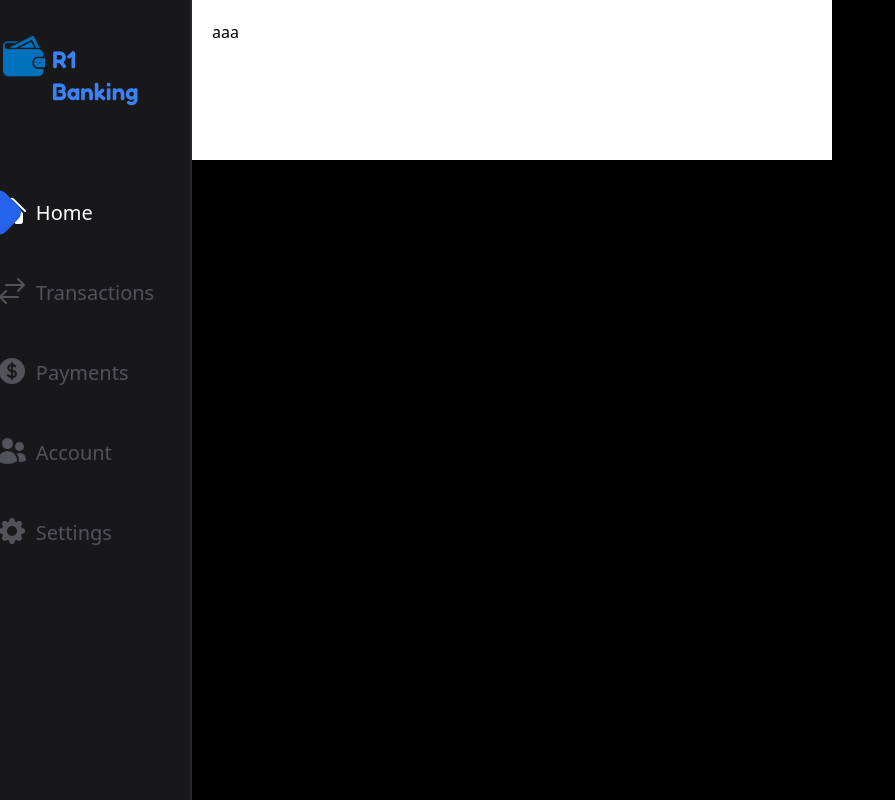
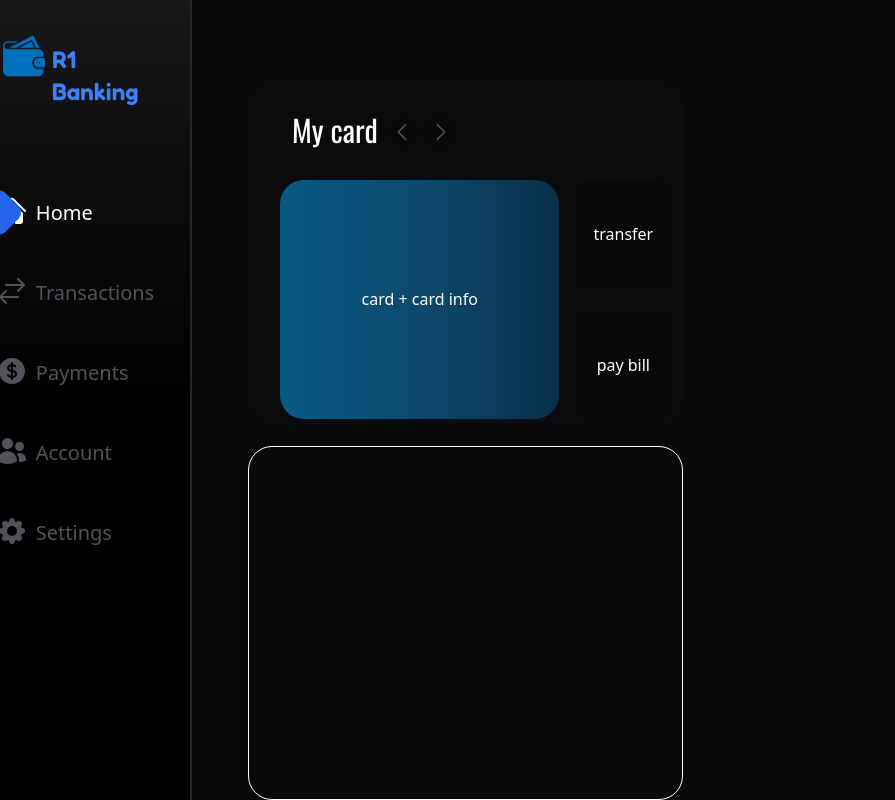
Before and after one commit to Ricardo354/banking_app, a React (Vite) app in the folder frontend/: page / in a window 1280 px wide. Shown: the whole page, without its empty margins (0-895 px from the left). Built offline with nearby package versions, Linux system fonts and the light colour scheme.

Commit message:
Finishing "My Card" layout and starting "Recent Transactions" layout

```diff
--- a/frontend/src/components/Icons.jsx
+++ b/frontend/src/components/Icons.jsx
@@ -51,8 +51,26 @@ export const recipientIcon = (props) => (
 
 export const settingsIcon = (props) => (
     <svg xmlns="http://www.w3.org/2000/svg" viewBox="0 0 24 24"
-    className={`${props.className}`}>
+        className={`${props.className}`}>
         <path fillRule="evenodd" d="M11.828 2.25c-.916 0-1.699.663-1.85 1.567l-.091.549a.798.798 0 0 1-.517.608 7.45 7.45 0 0 0-.478.198.798.798 0 0 1-.796-.064l-.453-.324a1.875 1.875 0 0 0-2.416.2l-.243.243a1.875 1.875 0 0 0-.2 2.416l.324.453a.798.798 0 0 1 .064.796 7.448 7.448 0 0 0-.198.478.798.798 0 0 1-.608.517l-.55.092a1.875 1.875 0 0 0-1.566 1.849v.344c0 .916.663 1.699 1.567 1.85l.549.091c.281.047.508.25.608.517.06.162.127.321.198.478a.798.798 0 0 1-.064.796l-.324.453a1.875 1.875 0 0 0 .2 2.416l.243.243c.648.648 1.67.733 2.416.2l.453-.324a.798.798 0 0 1 .796-.064c.157.071.316.137.478.198.267.1.47.327.517.608l.092.55c.15.903.932 1.566 1.849 1.566h.344c.916 0 1.699-.663 1.85-1.567l.091-.549a.798.798 0 0 1 .517-.608 7.52 7.52 0 0 0 .478-.198.798.798 0 0 1 .796.064l.453.324a1.875 1.875 0 0 0 2.416-.2l.243-.243c.648-.648.733-1.67.2-2.416l-.324-.453a.798.798 0 0 1-.064-.796c.071-.157.137-.316.198-.478.1-.267.327-.47.608-.517l.55-.091a1.875 1.875 0 0 0 1.566-1.85v-.344c0-.916-.663-1.699-1.567-1.85l-.549-.091a.798.798 0 0 1-.608-.517 7.507 7.507 0 0 0-.198-.478.798.798 0 0 1 .064-.796l.324-.453a1.875 1.875 0 0 0-.2-2.416l-.243-.243a1.875 1.875 0 0 0-2.416-.2l-.453.324a.798.798 0 0 1-.796.064 7.462 7.462 0 0 0-.478-.198.798.798 0 0 1-.517-.608l-.091-.55a1.875 1.875 0 0 0-1.85-1.566h-.344ZM12 15.75a3.75 3.75 0 1 0 0-7.5 3.75 3.75 0 0 0 0 7.5Z" clipRule="evenodd" />
     </svg>
 
 );
+
+export const LtIcon = (props) => (
+    <svg xmlns="http://www.w3.org/2000/svg"
+        viewBox="0 0 24 24"
+        className={`${props.className}`}>
+        <path fillRule="evenodd" d="M7.72 12.53a.75.75 0 0 1 0-1.06l7.5-7.5a.75.75 0 1 1 1.06 1.06L9.31 12l6.97 6.97a.75.75 0 1 1-1.06 1.06l-7.5-7.5Z" clipRule="evenodd" />
+    </svg>
+
+);
+
+export const GtIcon = (props) => (
+    <svg xmlns="http://www.w3.org/2000/svg"
+    viewBox="0 0 24 24"
+    className={`${props.className}`}>
+        <path fillRule="evenodd" d="M16.28 11.47a.75.75 0 0 1 0 1.06l-7.5 7.5a.75.75 0 0 1-1.06-1.06L14.69 12 7.72 5.03a.75.75 0 0 1 1.06-1.06l7.5 7.5Z" clipRule="evenodd" />
+    </svg>
+
+);
--- a/frontend/src/components/Navbar.jsx
+++ b/frontend/src/components/Navbar.jsx
@@ -2,7 +2,6 @@ import { useState } from "react";
 import walletIcon from "../assets/wallet.png";
 import { HomeIcon, TransactionIcon, creditCardIcon, paymentsIcon, recipientIcon, settingsIcon } from "./Icons";
 
-// ajeitar o ngç do stroke dinamismo
 
 const menuItems = [
 
@@ -19,7 +18,7 @@ const Navbar = () => {
 
     return (
         <>
-            <div className="flex flex-col items-center bg-zinc-900 h-screen max-w-[15%] gap-x-3 border-r-2 border-zinc-800">
+            <div className="flex flex-col items-center bg-gradient-to-b from-zinc-900 via-black to-black  h-screen max-w-[15%] gap-x-3 border-r-2 border-zinc-800">
                 <div className="mt-3 gap-x-1 flex flex-row mr-6">
                     <img src={walletIcon} alt="wallet_icon" className="w-12 h-12 my-5" />
                     <h1 className="py-[19%] text-blue-500 font-fredoka text-2xl">
--- a/frontend/src/index.css
+++ b/frontend/src/index.css
@@ -1,9 +1,6 @@
 @import url('https://fonts.googleapis.com/css2?family=Fredoka:wght@600&display=swap');
+@import url('https://fonts.googleapis.com/css2?family=Oswald:wght@200..700&display=swap');
+
 @tailwind base;
 @tailwind components;
 @tailwind utilities;
-
-
-:root {
-  background-color: black;
-}
--- a/frontend/src/pages/Home.jsx
+++ b/frontend/src/pages/Home.jsx
@@ -1,14 +1,40 @@
 import Navbar from "../components/Navbar";
+import { LtIcon, GtIcon } from "../components/Icons";
 
 const Home = () => {
     return (
         <>
-        <div className="flex flex-row">
-            <Navbar/>
-            <div className="p-5 bg-white w-1/2 h-40">
-                aaa
+            <div className="h-screen flex flex-row bg-zinc-800 bg-zinc-950">
+                <Navbar />
+                <div className="flex flex-col h-screen w-screen">
+                    <div className="mt-20 ml-14 rounded-3xl bg-card-black w-[40%] h-[45%]">
+                        <h1 className="ml-3 font-oswald text-white flex flex-row items-center text-3xl p-8">
+                            My card
+                            <button className="mt-[1%] bg-zinc-950 rounded-full w-7 ml-3 h-7">
+                                <LtIcon className="w-6 fill-neutral-600" />
+                            </button>
+                            <button className="mt-[1%] bg-zinc-950 rounded-full w-7 ml-2  h-7">
+                                <GtIcon className="w-6 fill-neutral-600 ml-[10%]" />
+                            </button>
+                        </h1>
+
+                        <div className="flex flex-row  mr-1 m-8 mt-0 mb-0 h-[69%]">
+                            <div className="flex justify-center items-center p-2 rounded-3xl w-[90%] bg-gradient-to-r from-sky-800 via-sky-900 to-sky-950 text-white">
+                                card + card info
+                            </div>
+                            <div className="flex flex-col min-w-[30%]">
+                                <div className="flex flex-col justify-center items-center h-[50%] mr-4 ml-4 mb-6 rounded-2xl bg-zinc-950 text-white p-2 w-[80%]">
+                                    transfer
+                                </div>
+                                <div className="flex flex-col justify-center items-center h-[50%] mr-4 ml-4 rounded-2xl bg-zinc-950 text-white p-2 w-[80%] ">
+                                    pay bill
+                                </div>
+                            </div>
+                        </div>
+                    </div>
+                    <div className="border border-white mt-5 ml-14 rounded-3xl w-[40%] h-[46%]"></div>
+                </div>
             </div>
-        </div>
         </>
     )
 }
--- a/frontend/tailwind.config.js
+++ b/frontend/tailwind.config.js
@@ -3,9 +3,14 @@ export default {
   content: ["./index.html", "./src/**/*.{js,ts,jsx,tsx}"],
   theme: {
     fontFamily: {
-      fredoka: ['Fredoka', 'sans-serif']
+      fredoka: ['Fredoka', 'sans-serif'],
+      oswald: ['Oswald', 'sans-serif']
     },
-    extend: {},
+    extend: {
+      colors: {
+        'card-black':'#0b0b0e',
+      }
+    },
   },
   plugins: [],
 };
```
